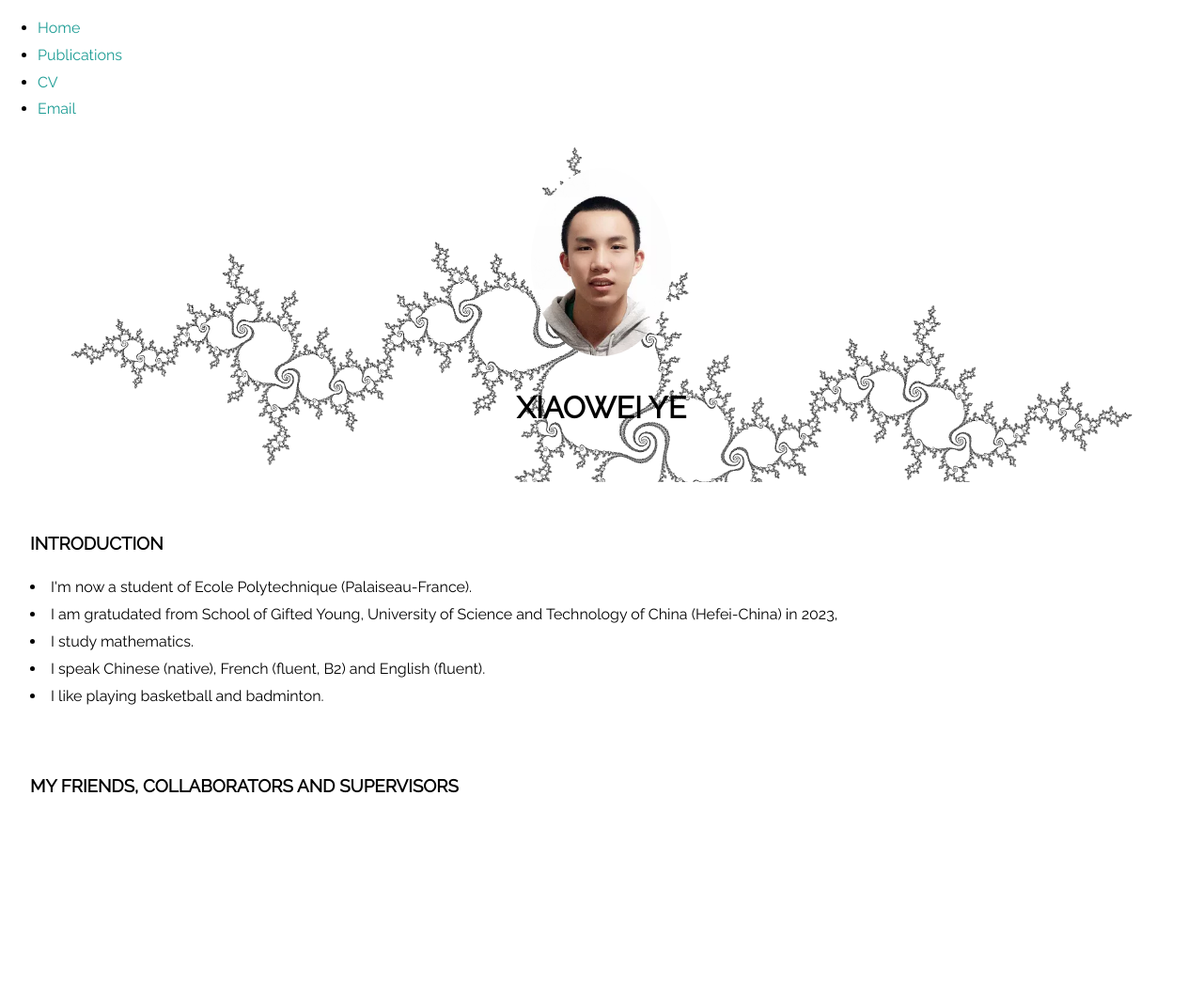
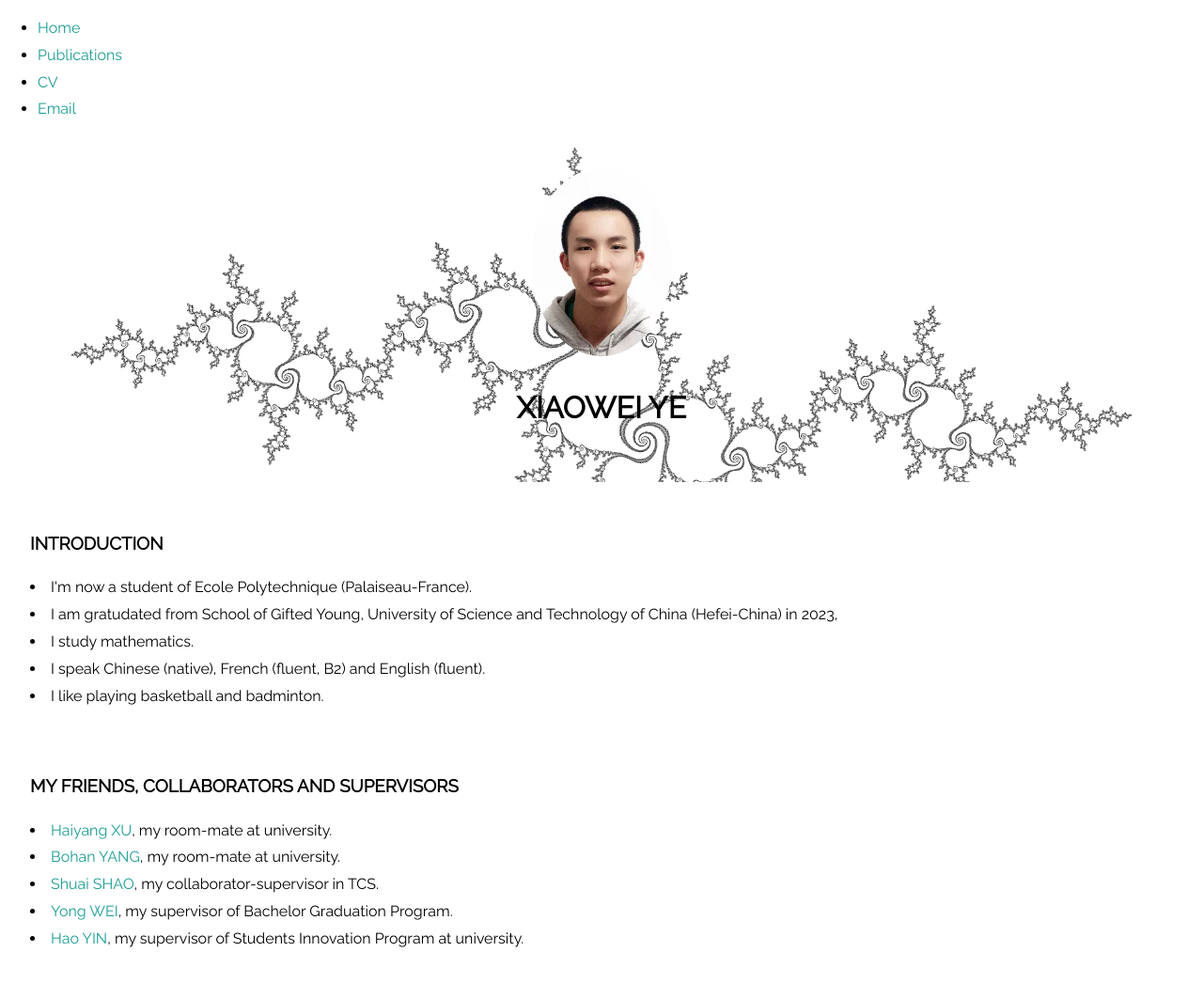
Before and after one commit to XiaoweiYEXavier/XiaoweiYEXavier.github.io, a Jekyll site: the page built from index.html, in a window 1280 px wide. Shown: the whole page at 94% size. Built offline with Jekyll 4.4.1, drawn with Linux system fonts in a browser that asks for light colours; before the commit the page ends 902 px from its top, so only the background shows below that.

Commit message:
Update index.html

```diff
--- a/index.html
+++ b/index.html
@@ -21,5 +21,12 @@ title: YE Xiaowei
 	</section>
 	<section>
 		<h3>My friends, collaborators and supervisors</h3>
+		<u1>
+            <li><a href="https://xxuhaiyang.github.io/">Haiyang XU</a>, my room-mate at university.  </li>
+            <li><a href="https://starkerfirst.github.io/">Bohan YANG</a>, my room-mate at university.  </li>
+            <li><a href="http://staff.ustc.edu.cn/~wwwucuc/">Shuai SHAO</a>, my collaborator-supervisor in TCS.  </li>
+	    <li><a href="https://faculty.ustc.edu.cn/weiyong/en/index/63449/list/index.htm">Yong WEI</a>, my supervisor of Bachelor Graduation Program.  </li>
+            <li><a href="http://staff.ustc.edu.cn/~haoyin/">Hao YIN</a>, my supervisor of Students Innovation Program at university. </li>
+	</u1>
 	</section>
 </div><!-- /.blurb -->
```
